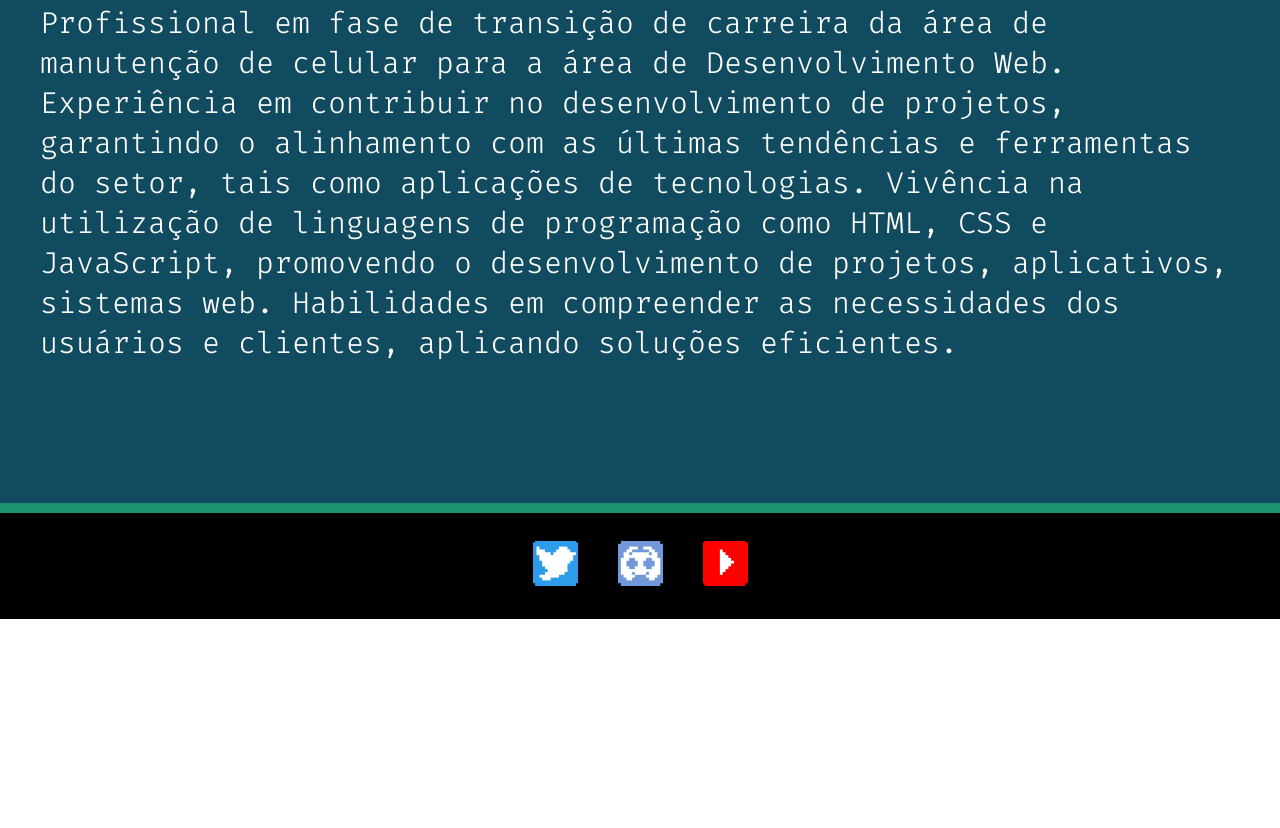
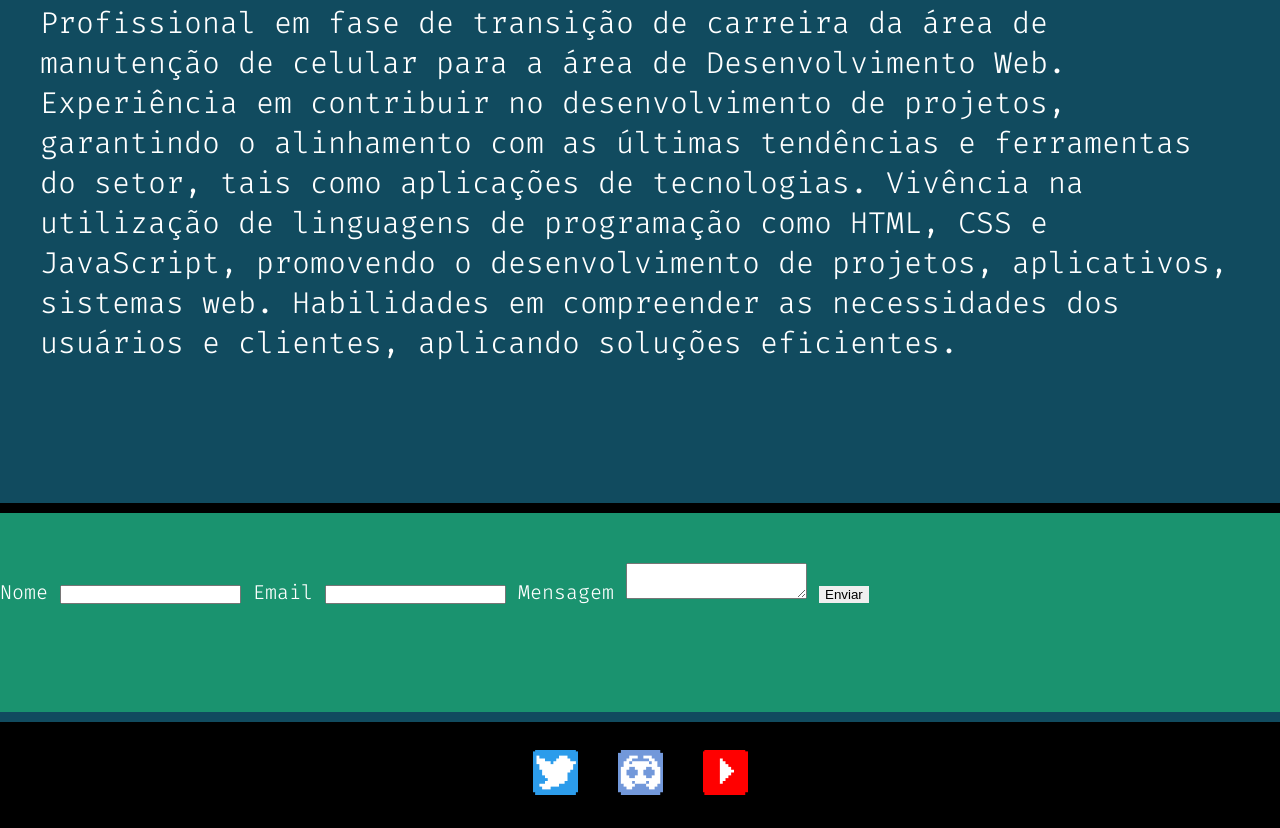
Before and after one commit to rdn10/rdn10.github.io, a plain HTML site: page index.html in a window 1280 px wide. Shown: the part 1955-2783 px from the top of the page. Before the commit the page ends 2574 px from the top, so only its background shows below. Drawn offline with Linux system fonts and the light colour scheme.

Commit message:
Create the main-label component

```diff
--- /dev/null
+++ b/CSS/components/main-input.css
@@ -0,0 +1,9 @@
+.main-input{
+    background-color: #1A936F ;
+    padding-top: 50px;
+    padding-bottom: 100px;
+    border-bottom: 10px solid #114B5F;
+    font-size: 20px;
+    line-height: 40px;
+    font-weight: 300;
+}
--- /dev/null
+++ b/CSS/components/main-label.css
@@ -0,0 +1,6 @@
+.main-label{
+     font-size: 20px;
+    line-height: 40px;
+    font-weight: 300;
+    color: #fff;
+}
--- a/CSS/components/main-section.css
+++ b/CSS/components/main-section.css
@@ -14,6 +14,7 @@
 .main-section.-bgSecond {
     background-color: #1A936F;
 }
-.main-section.-bdSecond{
-    border-color: #1A936F;
+
+.main-section.-bdTri{
+   border-color: #114b5f;
 }
--- a/CSS/reset.css
+++ b/CSS/reset.css
@@ -7,3 +7,6 @@ body, h1, h2, h3, h4{
 button{
     border: none;
 }
+input{
+    padding: 0;
+}
--- a/index.html
+++ b/index.html
@@ -27,7 +27,9 @@
     <link rel="stylesheet" href="./CSS/components/main-action.css" />
     <link rel="stylesheet" href="/CSS/components/main-section.css" />
     <link rel="stylesheet" href="/CSS/components/buttom-arrow.css" />
-    <link rel="stylesheet" href="/CSS/components/main-footer.css">
+    <link rel="stylesheet" href="/CSS/components/main-footer.css" />
+    <link rel="stylesheet" href="/CSS/components/main-input.css" />
+    <link rel="stylesheet" href="/CSS/components/main-label.css">
   </head>
   <body>
     <header class="header">
@@ -122,7 +124,7 @@
           </a>
         </div>
       </section>
-      <section class="main-section -bdSecond">
+      <section class="main-section -bdBlack">
         <h1 class="main-title -second">Sobre</h1>
         <div>
           <p class="description">
@@ -140,16 +142,30 @@
         <!-- <button class="button-arrow -right"><span class="content">Voltar</span></button>
         <button class="button-arrow -left"><span class="content">Avançar</span></button> -->
       </section>
+      <section class="main-input">
+        <form action="">
+          <label class="main-label" for="name">Nome</label>
+          <input type="text"  id="name">
+
+          <label class="main-label" for="email">Email</label>
+          <input type="email" id="email">
+
+          <label class="main-label" for="message">Mensagem</label>
+          <textarea id="message"></textarea>
+
+          <button type="submit">Enviar</button>
+        </form>
+      </section>
     </main>
     <footer class="main-footer">
       <a class="action" href="#" target="_blank ">
-        <img src="/img/icon-twitter.png" alt="" >
+        <img src="/img/icon-twitter.png" alt="" />
       </a>
       <a class="action" href="#" target="_blank ">
-        <img src="/img/icon-discord.png" alt="" >
+        <img src="/img/icon-discord.png" alt="" />
       </a>
       <a class="action" href="#" target="_blank ">
-        <img src="/img/icon-youtube.png " alt="" >
+        <img src="/img/icon-youtube.png " alt="" />
       </a>
     </footer>
   </body>
```
